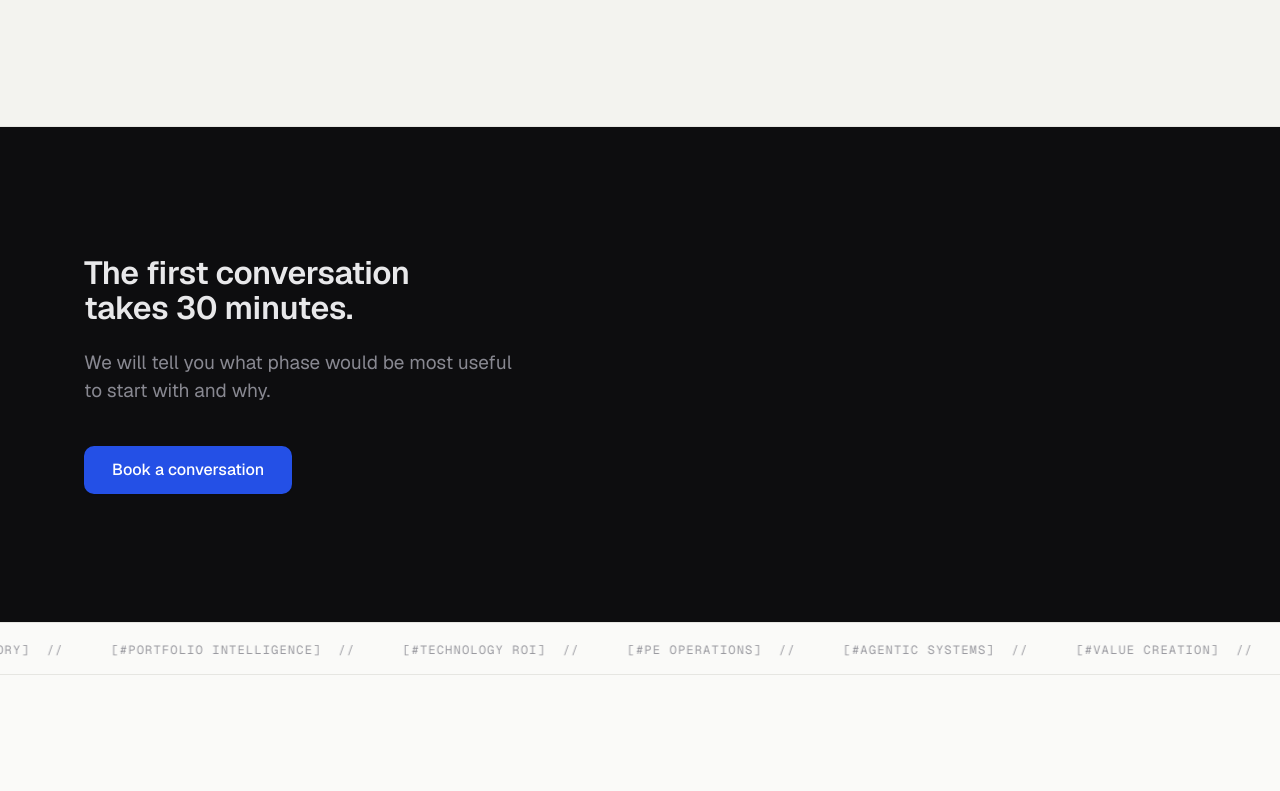
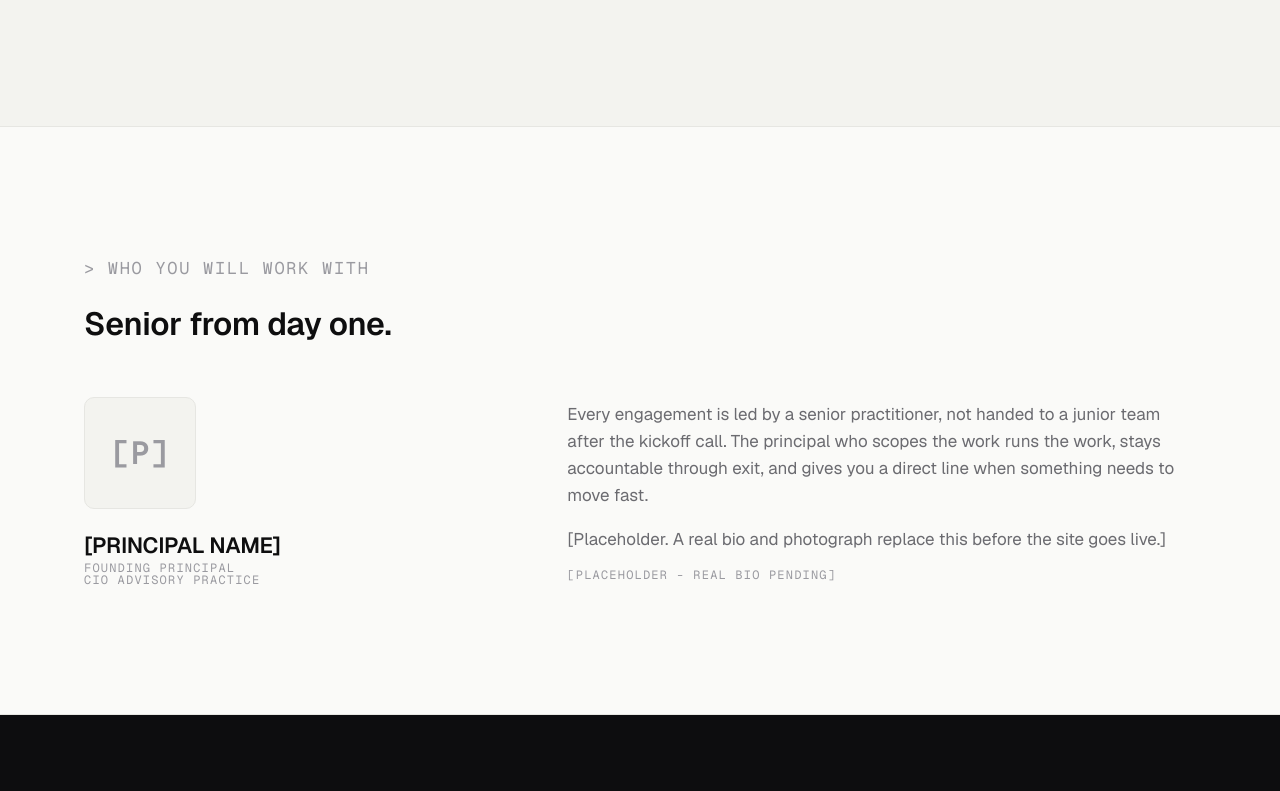
Before and after one commit to Suryaa-dsgn/firm_draft, a Next.js app: page /approach in a window 1280 px wide. Shown: the part 3301-4092 px from the top of the page. Built offline with nearby package versions, Linux system fonts and the light colour scheme.

Commit message:
fixing industries page

```diff
--- a/app/approach/page.tsx
+++ b/app/approach/page.tsx
@@ -163,6 +163,66 @@ export default function ApproachPage() {
         </div>
       </section>
 
+      {/* Who you will work with */}
+      <section className="border-b border-hairline py-24 md:py-32">
+        <div className="mx-auto max-w-content px-[clamp(20px,5vw,64px)]">
+          <Reveal>
+            <MonoLabel variant="tag">WHO YOU WILL WORK WITH</MonoLabel>
+          </Reveal>
+          <Reveal delay={0.08}>
+            <h2 className="mt-6 max-w-xl text-display-m font-semibold text-ink text-balance">
+              Senior from day one.
+            </h2>
+          </Reveal>
+
+          <div className="mt-14 grid grid-cols-12 gap-6 lg:gap-12">
+            {/* Photo slot */}
+            <div className="col-span-12 lg:col-span-4">
+              <Reveal delay={0.1}>
+                {/* Monogram placeholder — swap for a real photograph when available */}
+                <div
+                  className="flex size-28 items-center justify-center rounded-card border border-hairline bg-surface-sunk"
+                  data-placeholder="principal-photo"
+                  aria-label="Principal photo placeholder"
+                >
+                  <span className="font-mono text-[2rem] font-semibold leading-none text-ink-faint">
+                    [P]
+                  </span>
+                </div>
+                <h3 className="mt-6 text-title font-semibold text-ink">
+                  [PRINCIPAL NAME]
+                </h3>
+                <p className="mt-1 font-mono text-mono-label uppercase tracking-widest text-ink-faint">
+                  Founding Principal
+                </p>
+                <p className="font-mono text-mono-label uppercase tracking-widest text-ink-faint">
+                  CIO Advisory Practice
+                </p>
+              </Reveal>
+            </div>
+
+            {/* Bio */}
+            <div className="col-span-12 lg:col-span-7 lg:col-start-6 lg:pt-1">
+              <Reveal delay={0.14}>
+                <p className="text-body text-ink-muted">
+                  Every engagement is led by a senior practitioner, not handed to a
+                  junior team after the kickoff call. The principal who scopes the
+                  work runs the work, stays accountable through exit, and gives you
+                  a direct line when something needs to move fast.
+                </p>
+                <p className="mt-4 text-body text-ink-muted">
+                  [Placeholder. A real bio and photograph replace this before the
+                  site goes live.]
+                </p>
+                <p className="mt-4 font-mono text-mono-label uppercase tracking-widest text-ink-faint">
+                  [PLACEHOLDER - REAL BIO PENDING]
+                </p>
+              </Reveal>
+            </div>
+          </div>
+        </div>
+      </section>
+
       {/* CTA */}
       <section className="bg-navy py-24 md:py-32">
         <div className="mx-auto max-w-content px-[clamp(20px,5vw,64px)]">
--- a/components/interactive/DiligenceTriage.tsx
+++ b/components/interactive/DiligenceTriage.tsx
@@ -118,7 +118,7 @@ export default function DiligenceTriage() {
   const isDone = runState === "done";
 
   return (
-    <div className="flex flex-col h-[380px] rounded-card border border-[rgba(255,255,255,0.08)] bg-[rgba(255,255,255,0.02)] overflow-hidden">
+    <div className="flex flex-col h-[380px] rounded-card border border-hairline bg-navy overflow-hidden">
       {/* Header */}
       <div className="flex items-center justify-between border-b border-[rgba(255,255,255,0.08)] px-5 py-4">
         <div className="min-w-0">
--- a/components/interactive/ProjectControls.tsx
+++ b/components/interactive/ProjectControls.tsx
@@ -42,7 +42,7 @@ export default function ProjectControls() {
   const withAgent = mode === "agent";
 
   return (
-    <div className="flex flex-col h-[380px] rounded-card border border-[rgba(255,255,255,0.08)] bg-[rgba(255,255,255,0.02)] overflow-hidden">
+    <div className="flex flex-col h-[380px] rounded-card border border-hairline bg-navy overflow-hidden">
       {/* Header */}
       <div className="flex items-center justify-between border-b border-[rgba(255,255,255,0.08)] px-5 py-4">
         <div className="min-w-0">
```
